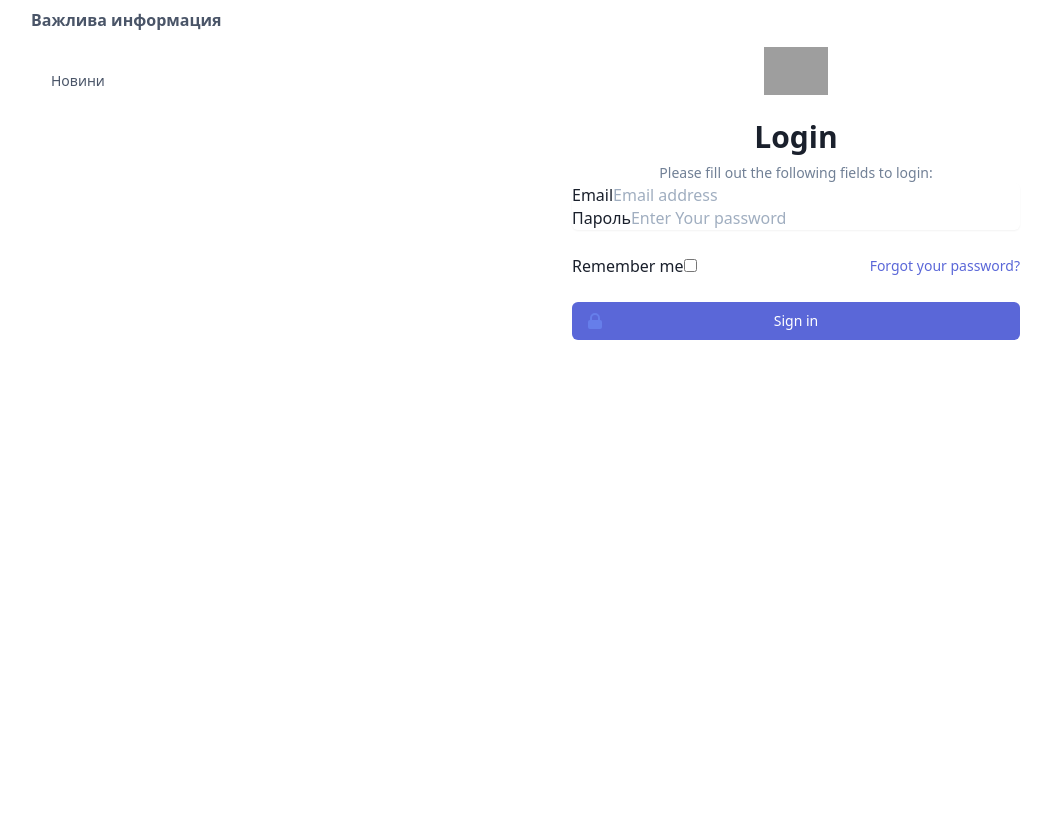
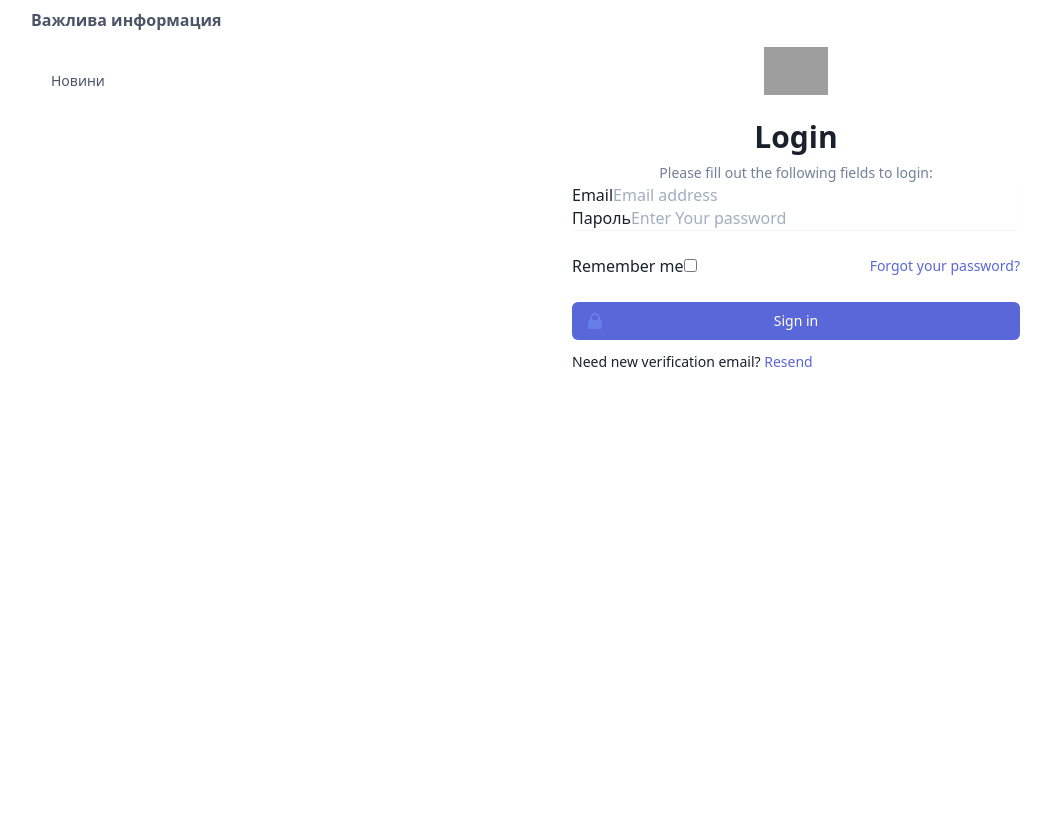
Before and after one commit to petrRybalkin/sevvodokanal, a PHP site: template frontend/views/site/login.php in a window 1280 px wide. Shown: the part 457-1287 px from the top of the page, without its empty margins (2-1053 px from the left). Run offline with PHP 8.4, Linux system fonts and the light colour scheme; the template is opened without the code that fills it: most values are stand-ins (such as "Sample title", 1, 10 or a date in 2020); form fields are guessed from the names that the template uses; data that the repository does not hold is empty; style sheets or scripts are compiled from the project's sources; some libraries are stand-ins or nearby versions; grey boxes are pictures that could not be loaded.

Commit message:
remove comment

```diff
--- a/frontend/models/SignupForm.php
+++ b/frontend/models/SignupForm.php
@@ -34,7 +34,7 @@ class SignupForm extends Model
             ['email', 'unique', 'targetClass' => '\common\models\User', 'message' => 'This email address has already been taken.'],
 
             ['password', 'required'],
-            ['password', 'string', 'min' => 12],
+            ['password', 'string', 'min' => 10],
 
             ['phone', 'required'],
             ['phone', 'string', 'min' => 12],
--- a/frontend/views/site/login.php
+++ b/frontend/views/site/login.php
@@ -11,11 +11,6 @@ $this->title = 'Login';
 $this->params['breadcrumbs'][] = $this->title;
 ?>
 <div class="site-login">
-<!--                <div style="color:#999;margin:1em 0">-->
-<!--                    If you forgot your password you can --><?//= Html::a('reset it', ['site/request-password-reset']) ?><!--.-->
-<!--                    <br>-->
-<!--                    Need new verification email? --><?//= Html::a('Resend', ['site/resend-verification-email']) ?>
-<!--                </div>-->
     <div class="min-h-screen flex justify-center bg-gray-50 py-12 px-4 sm:px-6 lg:px-8">
         <div class="max-w-md w-full">
             <div>
@@ -31,12 +26,9 @@ $this->params['breadcrumbs'][] = $this->title;
                 <input type="hidden" name="remember" value="true">
                 <div class="rounded-md shadow-sm">
                     <div>
-                        <?= $form->field($model, 'username')
-                            ->textInput(['type'=>'name', 'class'=>'appearance-none rounded-none relative block w-full px-3 py-2 border border-gray-300 placeholder-gray-500 text-gray-900 rounded-b-md rounded-t-md focus:outline-none focus:shadow-outline-blue focus:border-blue-300 focus:z-10 sm:text-sm sm:leading-5', 'placeholder'=>'Email address'])
+                        <?= $form->field($model, 'email')
+                            ->textInput(['type'=>'email', 'class'=>'appearance-none rounded-none relative block w-full px-3 py-2 border border-gray-300 placeholder-gray-500 text-gray-900 rounded-b-md rounded-t-md focus:outline-none focus:shadow-outline-blue focus:border-blue-300 focus:z-10 sm:text-sm sm:leading-5', 'placeholder'=>'Email address'])
                             ->label('Email', ['class'=>'block text-grey-darker text-sm font-bold mb-2'])  ?>
-<!--                        --><?//= $form->field($model, 'email')
-//                            ->textInput(['type'=>'email', 'class'=>'appearance-none rounded-none relative block w-full px-3 py-2 border border-gray-300 placeholder-gray-500 text-gray-900 rounded-b-md rounded-t-md focus:outline-none focus:shadow-outline-blue focus:border-blue-300 focus:z-10 sm:text-sm sm:leading-5', 'placeholder'=>'Email address'])
-//                            ->label('Email', ['class'=>'block text-grey-darker text-sm font-bold mb-2'])  ?>
                     </div>
                     <div class="-mt-px">
                         <?= $form->field($model, 'password')->passwordInput(['class'=>'appearance-none rounded-none relative block w-full px-3 py-2 border border-gray-300 placeholder-gray-500 text-gray-900 rounded-b-md rounded-t-md focus:outline-none focus:shadow-outline-blue focus:border-blue-300 focus:z-10 sm:text-sm sm:leading-5', 'placeholder'=>'Enter Your password'])
@@ -58,15 +50,17 @@ $this->params['breadcrumbs'][] = $this->title;
 
                 <div class="mt-6">
                     <button type="submit" class="group relative w-full flex justify-center py-2 px-4 border border-transparent text-sm leading-5 font-medium rounded-md text-white bg-indigo-600 hover:bg-indigo-500 focus:outline-none focus:border-indigo-700 focus:shadow-outline-indigo active:bg-indigo-700 transition duration-150 ease-in-out">
-          <span class="absolute left-0 inset-y-0 flex items-center pl-3">
-            <svg class="h-5 w-5 text-indigo-500 group-hover:text-indigo-400 transition ease-in-out duration-150" fill="currentColor" viewBox="0 0 20 20">
-              <path fill-rule="evenodd" d="M5 9V7a5 5 0 0110 0v2a2 2 0 012 2v5a2 2 0 01-2 2H5a2 2 0 01-2-2v-5a2 2 0 012-2zm8-2v2H7V7a3 3 0 016 0z" clip-rule="evenodd" />
-            </svg>
-          </span>
-                        Sign in
+                      <span class="absolute left-0 inset-y-0 flex items-center pl-3">
+                        <svg class="h-5 w-5 text-indigo-500 group-hover:text-indigo-400 transition ease-in-out duration-150" fill="currentColor" viewBox="0 0 20 20">
+                          <path fill-rule="evenodd" d="M5 9V7a5 5 0 0110 0v2a2 2 0 012 2v5a2 2 0 01-2 2H5a2 2 0 01-2-2v-5a2 2 0 012-2zm8-2v2H7V7a3 3 0 016 0z" clip-rule="evenodd" />
+                        </svg>
+                      </span>Sign in
                     </button>
                 </div>
             <?php ActiveForm::end(); ?>
+            <div class="text-sm mt-3 leading-5">
+                Need new verification email? <?= Html::a('Resend', ['site/resend-verification-email'], ['class' => 'font-medium text-indigo-600 hover:text-indigo-500 focus:outline-none focus:underline transition ease-in-out duration-150']) ?>
+            </div>
         </div>
     </div>
 
```
Also changed, not shown: common/models/LoginForm.php (+6 -6 lines), common/models/User.php (+0 -7 lines), frontend/views/site/signup.php (+3 -4 lines).
